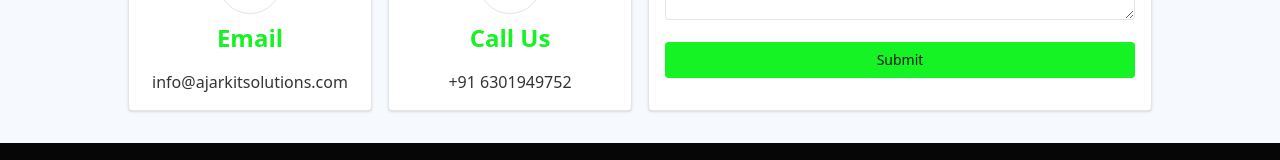
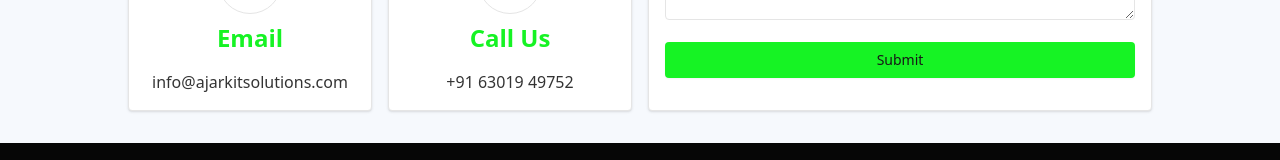
Before and after one commit to gpt-anurag/ajark-it-solutions, a Next.js app: page / in a window 1280 px wide. Shown: the part 4559-4719 px from the top of the page. Built offline with nearby package versions, Linux system fonts and the light colour scheme; what tailwindcss-intersect would draw is missing.

Commit message:
contact number change

```diff
--- a/src/components/ContactUs.jsx
+++ b/src/components/ContactUs.jsx
@@ -51,7 +51,7 @@ const ContactUs = () => {
               </div>
             </a>
             <h4 className="mb-4 text-2xl font-semibold text-brand">Call Us</h4>
-            <p>+91 6301949752</p>
+            <p>+91 63019 49752</p>
           </div>
           <div className="w-full rounded border bg-white p-4 shadow sm:col-start-1 sm:col-end-13 sm:row-start-3 sm:row-end-4 lg:col-start-7 lg:col-end-13 lg:row-start-1 lg:row-end-3">
             <ContactUsForm />
--- a/src/components/Footer.jsx
+++ b/src/components/Footer.jsx
@@ -45,7 +45,7 @@ const Footer = () => {
             </p>
             <br />
             <p>
-              <span className="font-semibold">Phone:</span> +91 6301949752
+              <span className="font-semibold">Phone:</span> +91 63019 49752
             </p>
             <p>
               <span className="font-semibold">Email:</span>{" "}
```
